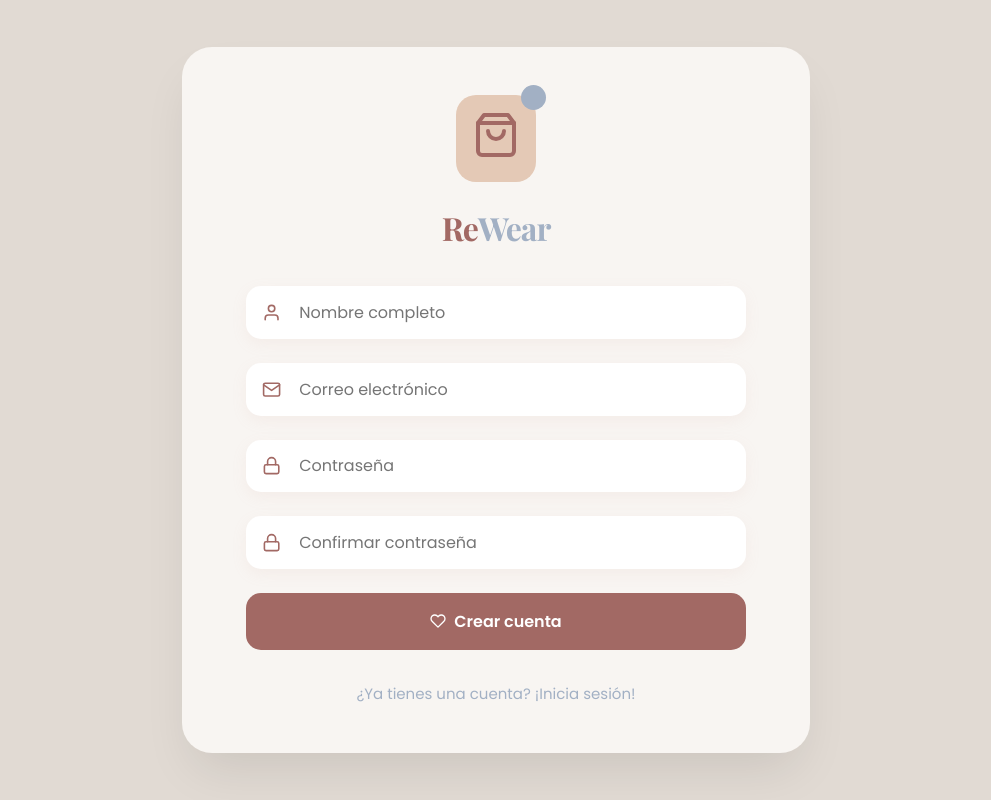
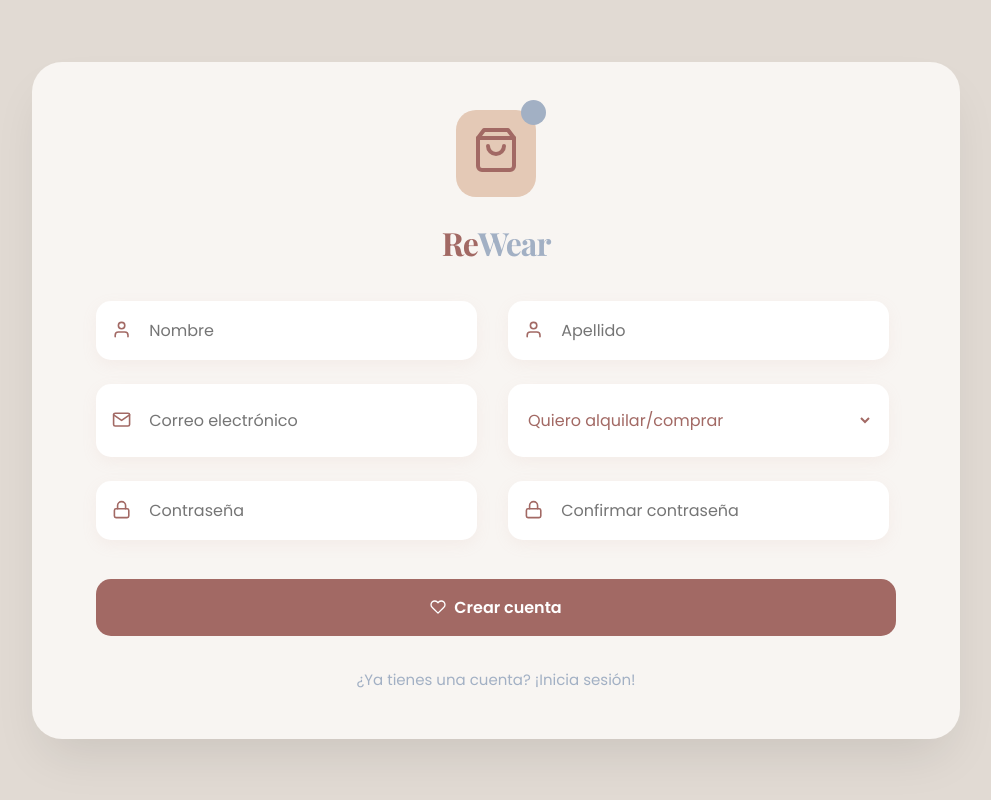
Before and after one commit to Grupo-Industria-del-Software/ReWear-Frontend, a React (Create React App) app: page /register in a window 1280 px wide. Shown: the whole page, without its empty margins (144-1135 px from the left). Built offline with nearby package versions, Linux system fonts and the light colour scheme.

Commit message:
feat: Implementando validaciones a los campos de login y registro

```diff
--- a/src/components/Login.jsx
+++ b/src/components/Login.jsx
@@ -1,20 +1,92 @@
 import { useState } from 'react';
-import { FiLock, FiUser, FiShoppingBag, FiHeart } from "react-icons/fi";
+import { FiLock, FiUser, FiShoppingBag, FiHeart, FiCheckCircle, FiAlertCircle } from "react-icons/fi";
 import { motion } from "framer-motion";
 
 const Login = () => {
-  const [username, setUsername] = useState('');
-  const [password, setPassword] = useState('');
+  const [formData, setFormData] = useState({
+    email: '',
+    password: ''
+  });
+  const [isSuccess, setIsSuccess] = useState(false);
+  const [errors, setErrors] = useState({});
+  const [submitError, setSubmitError] = useState('');
+
+  const validateForm = () => {
+    const newErrors = {};
+    const emailRegex = /^[^\s@]+@[^\s@]+\.[^\s@]+$/;
+
+    if (!formData.email.trim()) {
+      newErrors.email = 'Email es requerido';
+    } else if (!emailRegex.test(formData.email)) {
+      newErrors.email = 'Email inválido';
+    }
+
+    if (!formData.password.trim()) {
+      newErrors.password = 'Contraseña es requerida';
+    }
+
+    setErrors(newErrors);
+    return Object.keys(newErrors).length === 0;
+  };
 
   const handleSubmit = (e) => {
     e.preventDefault();
-    // Lógica de autenticación
-    console.log('Credenciales:', { username, password });
+    setSubmitError('');
+    setErrors({});
+
+  const requiredFields = ['email', 'password'];
+  const emptyFields = requiredFields.filter(field => !formData[field].trim());
+
+    if (emptyFields.length > 0) {
+      setSubmitError('Por favor completa todos los campos');
+      const newErrors = {};
+      emptyFields.forEach(field => {
+        newErrors[field] = `${field.charAt(0).toUpperCase() + field.slice(1)} es requerido`;
+      });
+      setErrors(newErrors);
+      return;
+    }
+
+    if (validateForm()) {
+      // Simular verificación de credenciales
+      const mockUsers = [
+        { email: "usuario@ejemplo.com", password: "Password123" },
+        { email: "vendedor@ejemplo.com", password: "Vendedor123" }
+      ];
+
+      const userExists = mockUsers.some(user =>
+        user.email === formData.email && user.password === formData.password
+      );
+
+      if (userExists) {
+        setIsSuccess(true);
+        setTimeout(() => setIsSuccess(false), 3000);
+      } else {
+        const emailExists = mockUsers.some(user => user.email === formData.email);
+
+        if (emailExists) {
+          setErrors({ password: 'Contraseña incorrecta' });
+          setSubmitError('La contraseña ingresada es incorrecta');
+        } else {
+          setErrors({ email: 'Email no registrado' });
+          setSubmitError('Credenciales no válidas');
+        }
+      }
+    }
+  };
+
+  const handleChange = (e) => {
+    setFormData({
+      ...formData,
+      [e.target.name]: e.target.value
+    });
+    if (errors[e.target.name]) {
+      setErrors(prev => ({...prev, [e.target.name]: ''}));
+    }
   };
 
   return (
     <div style={styles.container}>
-
       <div style={styles.backgroundCircle1}></div>
       <div style={styles.backgroundCircle2}></div>
       <div style={styles.backgroundCircle3}></div>
@@ -24,6 +96,28 @@ const Login = () => {
         animate={{ scale: 1, opacity: 1 }}
         style={styles.loginCard}
       >
+        {isSuccess && (
+          <motion.div
+            initial={{ opacity: 0, y: 20 }}
+            animate={{ opacity: 1, y: 0 }}
+            style={styles.successMessage}
+          >
+            <FiCheckCircle style={styles.successIcon} />
+            ¡Sesión iniciada exitosamente!
+          </motion.div>
+        )}
+
+        {submitError && (
+          <motion.div
+            initial={{ opacity: 0, y: 20 }}
+            animate={{ opacity: 1, y: 0 }}
+            style={styles.errorMessage}
+          >
+            <FiAlertCircle style={styles.errorIcon} />
+            {submitError}
+          </motion.div>
+        )}
+
         <div style={styles.header}>
           <div style={styles.logo}>
             <FiShoppingBag size={48} color="#A26964" />
@@ -35,17 +129,18 @@ const Login = () => {
           </h1>
         </div>
 
-        {/* Formulario */}
         <form onSubmit={handleSubmit} style={styles.form}>
           <motion.div whileHover={{ scale: 1.02 }} style={styles.inputContainer}>
             <FiUser style={styles.inputIcon} />
             <input
-              type="text"
-              placeholder="Usuario"
-              value={username}
-              onChange={(e) => setUsername(e.target.value)}
+              type="email"
+              placeholder="Email"
+              name="email"
+              value={formData.email}
+              onChange={handleChange}
               style={styles.input}
             />
+            {errors.email && <span style={styles.errorText}>{errors.email}</span>}
           </motion.div>
 
           <motion.div whileHover={{ scale: 1.02 }} style={styles.inputContainer}>
@@ -53,10 +148,12 @@ const Login = () => {
             <input
               type="password"
               placeholder="Contraseña"
-              value={password}
-              onChange={(e) => setPassword(e.target.value)}
+              name="password"
+              value={formData.password}
+              onChange={handleChange}
               style={styles.input}
             />
+            {errors.password && <span style={styles.errorText}>{errors.password}</span>}
           </motion.div>
 
           <motion.button
@@ -154,6 +251,8 @@ const styles = {
     display: 'flex',
     alignItems: 'center',
     boxShadow: '0 5px 15px rgba(215, 164, 154, 0.1)',
+    position: 'relative',
+    marginBottom: '1.5rem'
   },
   inputIcon: {
     color: '#A26964',
@@ -182,6 +281,42 @@ const styles = {
     justifyContent: 'center',
     transition: 'all 0.3s ease',
     fontFamily: "'Poppins', sans-serif",
+  },
+  successMessage: {
+    backgroundColor: '#C2D2C7',
+    color: '#F8F5F2',
+    padding: '1rem',
+    borderRadius: '15px',
+    display: 'flex',
+    alignItems: 'center',
+    justifyContent: 'center',
+    marginBottom: '2rem',
+    gap: '0.5rem'
+  },
+  successIcon: {
+    fontSize: '1.2rem'
+  },
+  errorMessage: {
+    backgroundColor: '#A26964',
+    color: '#F8F5F2',
+    padding: '1rem',
+    borderRadius: '15px',
+    display: 'flex',
+    alignItems: 'center',
+    justifyContent: 'center',
+    marginBottom: '2rem',
+    gap: '0.5rem'
+  },
+  errorIcon: {
+    fontSize: '1.2rem'
+  },
+  errorText: {
+    color: '#A26964',
+    fontSize: '0.8rem',
+    position: 'absolute',
+    bottom: '-1.5rem',
+    left: '0',
+    whiteSpace: 'nowrap'
   },
   footer: {
     marginTop: '2rem',
--- a/src/components/Register.jsx
+++ b/src/components/Register.jsx
@@ -1,5 +1,5 @@
 import { useState } from 'react';
-import { FiLock, FiUser, FiShoppingBag, FiHeart, FiMail } from "react-icons/fi";
+import { FiLock, FiUser, FiShoppingBag, FiHeart, FiMail, FiCheckCircle, FiAlertCircle } from "react-icons/fi";
 import { motion } from "framer-motion";
 
 const Register = () => {
@@ -7,13 +7,80 @@ const Register = () => {
     name: '',
     email: '',
     password: '',
-    confirmPassword: ''
+    confirmPassword: '',
+    userRole: 'cliente'
   });
+
+  const [isSuccess, setIsSuccess] = useState(false);
+  const [errors, setErrors] = useState({});
+  const [submitError, setSubmitError] = useState('');
+
+  const validateForm = () => {
+    const newErrors = {};
+    const emailRegex = /^[^\s@]+@[^\s@]+\.[^\s@]+$/;
+    const passwordRegex = /^(?=.*[A-Z])(?=.*\d).{8,}$/;
+    const nameRegex = /^[A-Za-zÁÉÍÓÚáéíóúñÑ ]+$/;
+
+    if (!formData.firstName.trim()) {
+      newErrors.firstName = 'Nombre es requerido';
+    } else if (!nameRegex.test(formData.firstName)) {
+      newErrors.firstName = 'El nombre no puede contener números';
+    }
+
+    if (!formData.lastName.trim()) {
+      newErrors.lastName = 'Apellido es requerido';
+    } else if (!nameRegex.test(formData.lastName)) {
+      newErrors.lastName = 'El apellido no puede contener números';
+    }
+
+    if (!formData.email.trim()) {
+      newErrors.email = 'Email es requerido';
+    } else if (!emailRegex.test(formData.email)) {
+      newErrors.email = 'Email inválido';
+    }
+
+    if (!formData.password.trim()) {
+      newErrors.password = 'Contraseña es requerida';
+    } else if (!passwordRegex.test(formData.password)) {
+      newErrors.password = 'Mínimo 8 caracteres, 1 mayúscula y 1 número';
+    }
+
+    if (!formData.confirmPassword.trim()) {
+      newErrors.confirmPassword = 'Confirma tu contraseña';
+    } else if (formData.password !== formData.confirmPassword) {
+      newErrors.confirmPassword = 'Las contraseñas no coinciden';
+    }
+
+    setErrors(newErrors);
+    return Object.keys(newErrors).length === 0;
+  };
 
   const handleSubmit = (e) => {
     e.preventDefault();
-    // Lógica de registro
-    console.log('Datos de registro:', formData);
+    setSubmitError('');
+
+    const requiredFields = ['firstName', 'lastName', 'email', 'password', 'confirmPassword'];
+  const emptyFields = requiredFields.filter(field => !formData[field].trim());
+
+  if (emptyFields.length > 0) {
+    setSubmitError('Por favor completa todos los campos');
+    const newErrors = {};
+    emptyFields.forEach(field => {
+      newErrors[field] = `${field.charAt(0).toUpperCase() + field.slice(1)} es requerido`;
+    });
+    setErrors(newErrors);
+    return;
+  }
+
+  if (validateForm()) {
+    // Simular registro
+    if (Math.random() > 0.5) {
+      setIsSuccess(true);
+      setTimeout(() => setIsSuccess(false), 3000);
+    } else {
+      setSubmitError('Error al crear la cuenta. Intente nuevamente.');
+    }
+  }
 };
 
   const handleChange = (e) => {
@@ -21,11 +88,13 @@ const Register = () => {
       ...formData,
       [e.target.name]: e.target.value
     });
+    if (errors[e.target.name]) {
+      setErrors(prev => ({...prev, [e.target.name]: ''}));
+    }
   };
 
   return (
     <div style={styles.container}>
-
       <div style={styles.backgroundCircle1}></div>
       <div style={styles.backgroundCircle2}></div>
       <div style={styles.backgroundCircle3}></div>
@@ -35,6 +104,28 @@ const Register = () => {
         animate={{ scale: 1, opacity: 1 }}
         style={styles.registerCard}
       >
+        {isSuccess && (
+          <motion.div
+            initial={{ opacity: 0, y: 20 }}
+            animate={{ opacity: 1, y: 0 }}
+            style={styles.successMessage}
+          >
+            <FiCheckCircle style={styles.successIcon} />
+            ¡Cuenta creada exitosamente!
+          </motion.div>
+        )}
+
+        {submitError && (
+          <motion.div
+            initial={{ opacity: 0, y: 20 }}
+            animate={{ opacity: 1, y: 0 }}
+            style={styles.errorMessage}
+          >
+            <FiAlertCircle style={styles.errorIcon} />
+            {submitError}
+          </motion.div>
+        )}
+
         <div style={styles.header}>
           <div style={styles.logo}>
             <FiShoppingBag size={48} color="#A26964" />
@@ -47,17 +138,35 @@ const Register = () => {
         </div>
 
         <form onSubmit={handleSubmit} style={styles.form}>
+  <div style={styles.rowContainer}>
     <motion.div whileHover={{ scale: 1.02 }} style={styles.inputContainer}>
       <FiUser style={styles.inputIcon} />
       <input
         type="text"
-              placeholder="Nombre completo"
-              name="name"
+        placeholder="Nombre"
+        name="firstName"
         onChange={handleChange}
         style={styles.input}
+        required
       />
+      {errors.firstName && <span style={styles.errorText}>{errors.firstName}</span>}
     </motion.div>
 
+    <motion.div whileHover={{ scale: 1.02 }} style={styles.inputContainer}>
+      <FiUser style={styles.inputIcon} />
+      <input
+        type="text"
+        placeholder="Apellido"
+        name="lastName"
+        onChange={handleChange}
+        style={styles.input}
+        required
+      />
+      {errors.lastName && <span style={styles.errorText}>{errors.lastName}</span>}
+    </motion.div>
+  </div>
+
+  <div style={styles.rowContainer}>
     <motion.div whileHover={{ scale: 1.02 }} style={styles.inputContainer}>
       <FiMail style={styles.inputIcon} />
       <input
@@ -66,9 +175,25 @@ const Register = () => {
         name="email"
         onChange={handleChange}
         style={styles.input}
+        required
       />
+      {errors.email && <span style={styles.errorText}>{errors.email}</span>}
     </motion.div>
 
+    <motion.div whileHover={{ scale: 1.02 }} style={styles.inputContainer}>
+    <select
+      name="userType"
+      onChange={handleChange}
+      style={styles.select}
+      value={formData.userType}
+    >
+      <option value="cliente">Quiero alquilar/comprar</option>
+      <option value="vendedor">Quiero ofrecer productos</option>
+    </select>
+    </motion.div>
+  </div>
+
+  <div style={styles.rowContainer}>
     <motion.div whileHover={{ scale: 1.02 }} style={styles.inputContainer}>
       <FiLock style={styles.inputIcon} />
       <input
@@ -77,7 +202,9 @@ const Register = () => {
         name="password"
         onChange={handleChange}
         style={styles.input}
+        required
       />
+      {errors.password && <span style={styles.errorText}>{errors.password}</span>}
     </motion.div>
 
     <motion.div whileHover={{ scale: 1.02 }} style={styles.inputContainer}>
@@ -88,8 +215,11 @@ const Register = () => {
         name="confirmPassword"
         onChange={handleChange}
         style={styles.input}
+        required
       />
+      {errors.confirmPassword && <span style={styles.errorText}>{errors.confirmPassword}</span>}
     </motion.div>
+  </div>
 
   <motion.button
     whileHover={{ scale: 1.05 }}
@@ -114,25 +244,26 @@ const Register = () => {
   );
 };
 
-export const styles = {container: {
+export const styles = {
+  container: {
     backgroundColor: '#E1DAD3',
     minHeight: '100vh',
     display: 'flex',
     justifyContent: 'center',
     alignItems: 'center',
     fontFamily: "'Poppins', sans-serif",
-    position: 'relative',  // Añadir esto
-    overflow: 'hidden',     // Añadir esto
+    position: 'relative',
+    overflow: 'hidden',
   },
   registerCard: {
     backgroundColor: '#F8F5F2',
     padding: '3rem 4rem',
     borderRadius: '30px',
     boxShadow: '0 25px 50px -12px rgba(0, 0, 0, 0.1)',
-    maxWidth: '500px',
-    width: '90%',
+    maxWidth: '800px',
+    width: '95%',
     position: 'relative',
-    overflow: 'hidden',
+    overflow: 'visible',
   },
   header: {
     textAlign: 'center',
@@ -176,13 +307,71 @@ export const styles = {container: {
     flexDirection: 'column',
     gap: '1.5rem',
   },
+  rowContainer: {
+    display: 'grid',
+    gridTemplateColumns: '1fr 1fr',
+    gap: '1.5rem',
+    '@media (max-width: 768px)': {
+      gridTemplateColumns: '1fr',
+      gap: '1rem'
+    }
+  },
+  select: {
+    width: '100%',
+    border: 'none',
+    outline: 'none',
+    fontSize: '1rem',
+    backgroundColor: 'transparent',
+    fontFamily: "'Poppins', sans-serif",
+    color: '#A26964',
+    cursor: 'pointer',
+    padding: '0.5rem 0'
+  },
+  successMessage: {
+    backgroundColor: '#C2D2C7',
+    color: '#F8F5F2',
+    padding: '1rem',
+    borderRadius: '15px',
+    display: 'flex',
+    alignItems: 'center',
+    justifyContent: 'center',
+    marginBottom: '2rem',
+    gap: '0.5rem'
+  },
+  successIcon: {
+    fontSize: '1.2rem'
+  },
+  errorMessage: {
+    backgroundColor: '#A26964',
+    color: '#F8F5F2',
+    padding: '1rem',
+    borderRadius: '15px',
+    display: 'flex',
+    alignItems: 'center',
+    justifyContent: 'center',
+    marginBottom: '2rem',
+    gap: '0.5rem'
+  },
+  errorIcon: {
+    fontSize: '1.2rem'
+  },
+  errorText: {
+    color: '#A26964',
+    fontSize: '0.8rem',
+    position: 'absolute',
+    bottom: '-1.5rem',
+    left: '0',
+    whiteSpace: 'nowrap'
+  },
   inputContainer: {
     backgroundColor: 'white',
     borderRadius: '15px',
-    padding: '0.8rem 1rem',
+    padding: '1rem',
     display: 'flex',
     alignItems: 'center',
     boxShadow: '0 5px 15px rgba(215, 164, 154, 0.1)',
+    position: 'relative',
+    width: '90%'
   },
   inputIcon: {
     color: '#A26964',
@@ -196,10 +385,12 @@ export const styles = {container: {
     flex: 1,
     backgroundColor: 'transparent',
     fontFamily: "'Poppins', sans-serif",
+    minWidth: '120px'
   },
   button: {
     backgroundColor: '#A26964',
     color: 'white',
+    marginTop: '15px',
     padding: '1rem',
     border: 'none',
     borderRadius: '15px',
```
Also changed, not shown: src/components/Footer.jsx (+5 -9 lines). Lines whose indentation alone changed are shown as unchanged.
